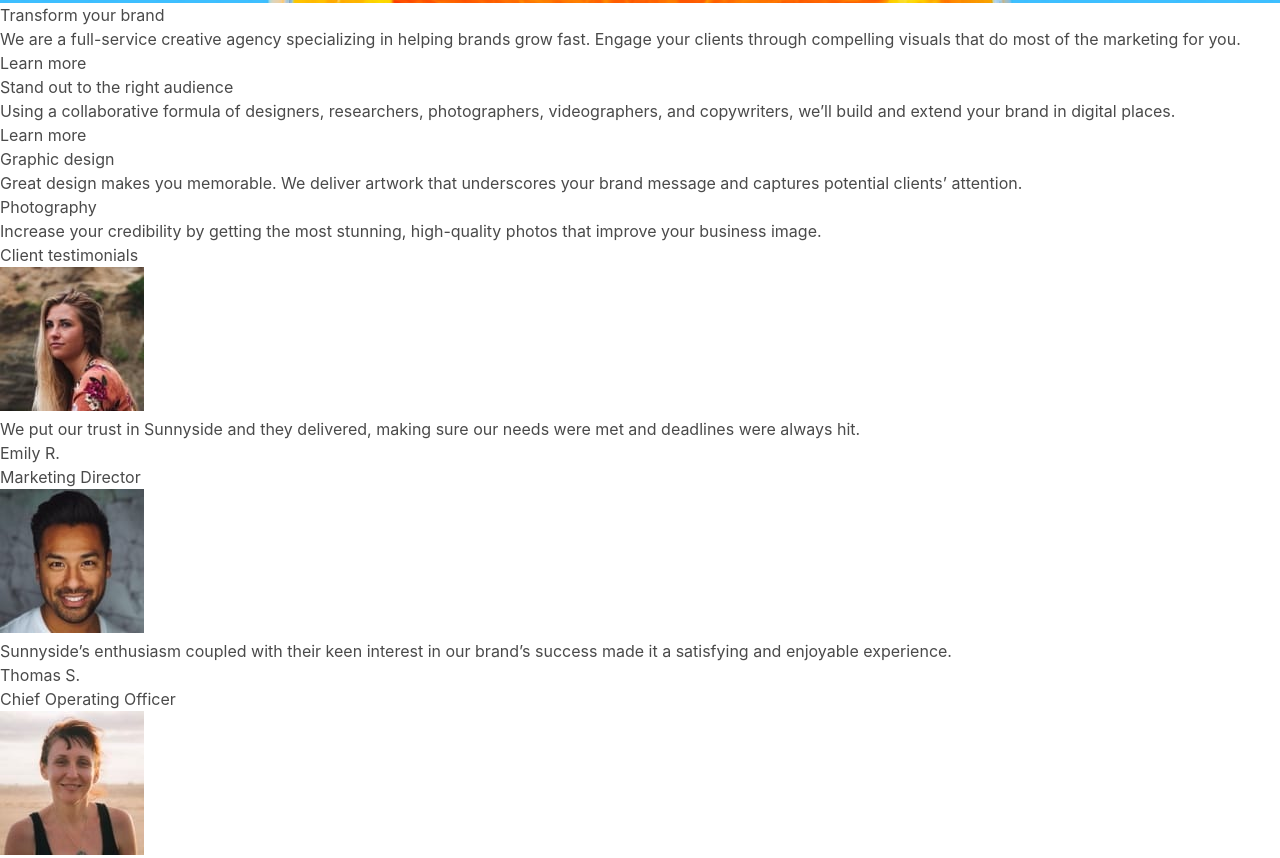
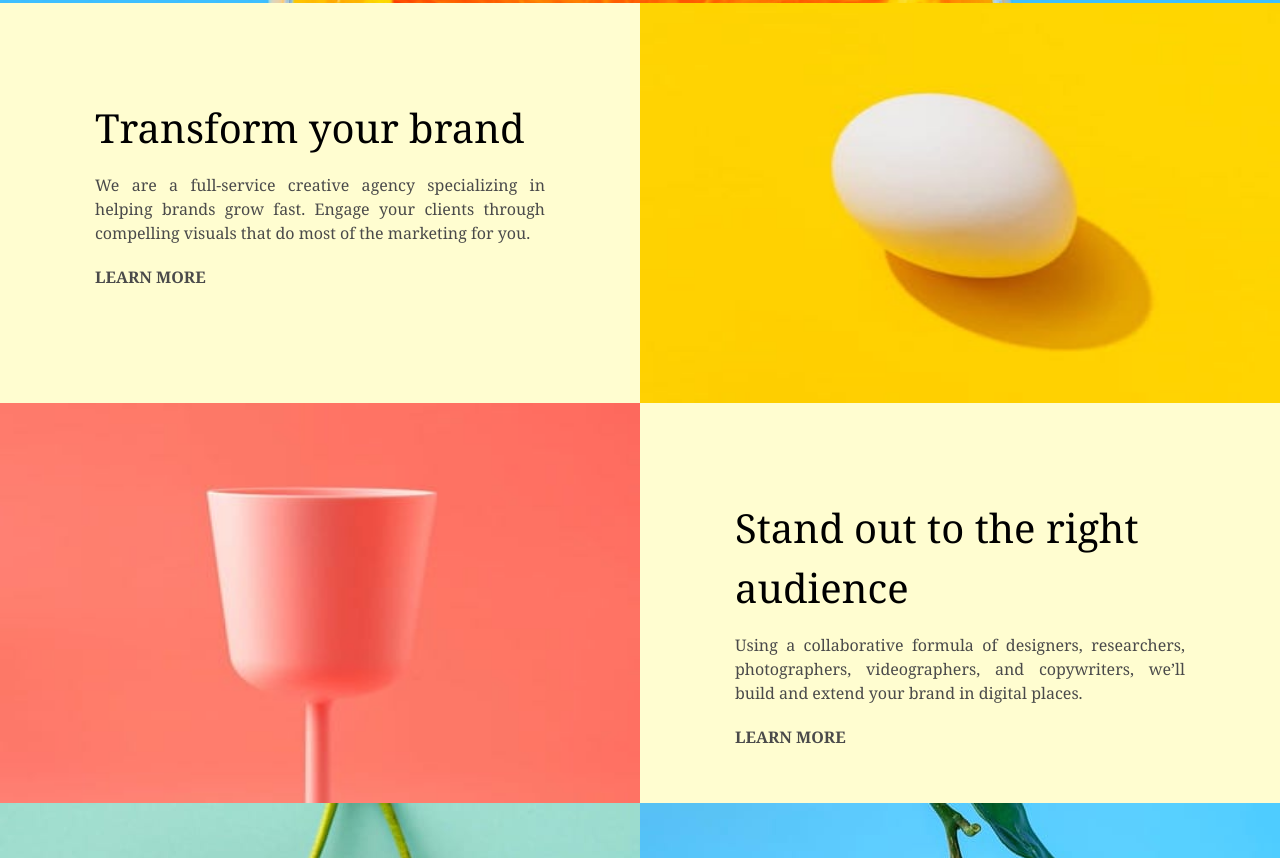
Before and after one commit to steljic/Blogr-landing-page, a website: page src/components/index.html in a window 1280 px wide. Shown: the part 697-1555 px from the top of the page. Drawn offline with nearby package versions, Linux system fonts and the light colour scheme.

Commit message:
corrected images code below

```diff
--- a/src/components/index.html
+++ b/src/components/index.html
@@ -23,7 +23,11 @@
 		<!-- <script src="app.js"></script> -->
 		<section class="createClass">
 			<div class="creatives-image">
-				<nav class="navbar" role="navigation" aria-label="main navigation">
+				<nav
+					class="navbar"
+					role="navigation"
+					aria-label="main navigation"
+				>
 					<div class="navbar-brand">
 						<a class="navbar-item" href="https://bulma.io"
 							><span>sunnyside</span>
@@ -56,44 +60,51 @@
 			</div>
 		</section>
 		<section>
-			<div class="egg-image"></div>
-		</section>
-		<section>
+			<div class="egg-transform">
+				<img
+					class="egg-image"
+					src="/images/mobile/image-transform_1.jpg"
+				/>
 				<div class="transform">
 					<header>Transform your brand</header>
 					<p>
 						We are a full-service creative agency specializing in
 						helping brands grow fast. Engage your clients through
-					compelling visuals that do most of the marketing for you.
+						compelling visuals that do most of the marketing for
+						you.
 					</p>
 					<div class="learn">Learn more</div>
 				</div>
+			</div>
 		</section>
 		<section>
-			<div class="standout-image"></div>
-		</section>
-		<section>
+			<div class="standoutAll">
+				<img
+					class="standout-image"
+					src="/images/mobile/image-stand-out_1.jpg"
+				/>
 				<div class="standout">
 					<header>Stand out to the right audience</header>
 					<p>
 						Using a collaborative formula of designers, researchers,
-					photographers, videographers, and copywriters, we’ll build
-					and extend your brand in digital places.
+						photographers, videographers, and copywriters, we’ll
+						build and extend your brand in digital places.
 					</p>
 					<div class="learn">Learn more</div>
 				</div>
+			</div>
 		</section>
-		<section class="graphicClass">
+		<section class="graphic-photography">
+			<div class="graphicPhoto">
 				<div class="graphic-image">
 					<header>Graphic design</header>
 					<p>
-					Great design makes you memorable. We deliver artwork that
-					underscores your brand message and captures potential
-					clients’ attention.
+						Great design makes you memorable. We deliver artwork
+						that underscores your brand message and captures
+						potential clients’ attention.
 					</p>
 				</div>
-		</section>
-		<section class="photographyClass">
+
 				<div class="photography-image">
 					<header>Photography</header>
 					<p>
@@ -101,11 +112,13 @@
 						high-quality photos that improve your business image.
 					</p>
 				</div>
+			</div>
 		</section>
 		<section class="all-testimonial">
 			<div class="testimonial">
 				<header>Client testimonials</header>
 			</div>
+			<div class="container">
 				<img class="emily-image" src="/images/image-emily.jpg" />
 				<div class="emily">
 					<p>
@@ -119,22 +132,25 @@
 				<img class="thomas-image" src="/images/image-thomas.jpg" />
 				<div class="thomas">
 					<p>
-					Sunnyside’s enthusiasm coupled with their keen interest in
-					our brand’s success made it a satisfying and enjoyable
-					experience.
+						Sunnyside’s enthusiasm coupled with their keen interest
+						in our brand’s success made it a satisfying and
+						enjoyable experience.
 					</p>
 					<h3>Thomas S.</h3>
-				<header class="thomas-header">Chief Operating Officer</header>
+					<header class="thomas-header">
+						Chief Operating Officer
+					</header>
 				</div>
 
 				<img class="jennie-image" src="/images/image-jennie.jpg" />
 				<div class="jennie">
 					<p>
-					Incredible end result! Our sales increased over 400% when we
-					worked with Sunnyside. Highly recommended!
+						Incredible end result! Our sales increased over 400%
+						when we worked with Sunnyside. Highly recommended!
 					</p>
 					<h3>Jennie F.</h3>
 					<header class="jennie-header">Business Owner</header>
+				</div>
 			</div>
 		</section>
 		<section class="images">
--- a/src/components/style.css
+++ b/src/components/style.css
@@ -4,6 +4,30 @@
 
 .navbar {
 	background-image: url(/images/mobile/image-header_1.jpg);
+}
+
+.navbar-end a {
+	color: whitesmoke;
+	border-radius: 20px;
+	margin-left: 20px;
+	font-family: 'Barlow', sans-serif;
+	font-weight: 900;
+}
+
+.navbar-link.is-active,
+.navbar-link:focus,
+.navbar-link:focus-within,
+.navbar-link:hover,
+a.navbar-item.is-active,
+a.navbar-item:focus,
+a.navbar-item:focus-within,
+a.navbar-item:hover {
+	color: black;
+	font-family: Georgia, 'Times New Roman', Times, serif;
+}
+
+.navbar-end {
+	margin-right: 50px;
 }
 
 .creatives-image {
@@ -20,6 +44,7 @@
 
 .navbar-item span {
 	font-family: Georgia, 'Times New Roman', Times, serif;
+	font-weight: 900;
 }
 
 h1 {
@@ -27,14 +52,247 @@ h1 {
 	text-align: center;
 	color: white;
 	font-family: Georgia, 'Times New Roman', Times, serif;
-	padding-bottom: 100px;
+	text-transform: uppercase;
+	margin-top: 30px;
 }
 
 .arrow-image {
 	height: 100px;
-	left: 170px;
-	top: 65px;
+	left: 630px;
+	top: 165px;
 	position: relative;
+}
+
+.transform header {
+	color: black;
+	text-align: left;
+	font-size: 40px;
+	margin-bottom: 15px;
+	font-family: Georgia, 'Times New Roman', Times, serif;
+}
+
+.learn {
+	text-align: left;
+	margin-top: 20px;
+	font-weight: 900;
+	text-transform: uppercase;
+	font-family: Georgia, 'Times New Roman', Times, serif;
+}
+
+.transform {
+	padding: 20px;
+	background-color: #fffdd0;
+	width: 640px;
+	height: 400px;
+	padding: 95px;
+}
+
+.transform p {
+	text-align: justify;
+	font-family: Georgia, 'Times New Roman', Times, serif;
+}
+
+.egg-image {
+	background-image: url(/images/desktop/image-transform.jpg);
+	height: 400px;
+	width: 640px;
+	background-repeat: no-repeat;
+	background-position: center;
+}
+
+.egg-transform {
+	display: flex;
+	flex-flow: row-reverse wrap;
+}
+
+.standout-image {
+	background-image: url(/images/desktop/image-stand-out.jpg);
+	height: 400px;
+	width: 640px;
+	background-repeat: no-repeat;
+	background-position: center;
+}
+
+.standout header {
+	color: black;
+	text-align: left;
+	font-size: 40px;
+	margin-bottom: 15px;
+	font-family: Georgia, 'Times New Roman', Times, serif;
+}
+
+.standout {
+	padding: 20px;
+	background-color: #fffdd0;
+	width: 640px;
+	height: 400px;
+	padding: 95px;
+}
+
+.standout p {
+	text-align: justify;
+	font-family: Georgia, 'Times New Roman', Times, serif;
+}
+
+.standoutAll {
+	display: flex;
+	flex-flow: row wrap;
+}
+
+.graphic-image {
+	background-image: url(/images/desktop/image-graphic-design.jpg);
+	height: 600px;
+	width: 640px;
+	background-repeat: no-repeat;
+	background-position: center;
+	padding: 30px;
+}
+
+.graphic-image header {
+	text-align: center;
+	font-size: 40px;
+	margin-bottom: 15px;
+	position: relative;
+	top: 345px;
+	font-family: 'Fraunces', serif;
+}
+
+.graphic-image p {
+	text-align: center;
+	font-size: 12px;
+	font-weight: 900;
+	margin-bottom: 15px;
+	position: relative;
+	top: 350px;
+	font-family: 'Fraunces', serif;
+	padding: 0 120px;
+}
+
+.photography-image {
+	background-image: url(/images/desktop/image-photography.jpg);
+	height: 600px;
+	width: 640px;
+	background-repeat: no-repeat;
+	background-position: center;
+	padding: 30px;
+}
+
+.photography-image header {
+	text-align: center;
+	font-size: 40px;
+	margin-bottom: 15px;
+	position: relative;
+	top: 345px;
+	font-family: 'Fraunces', serif;
+}
+
+.photography-image p {
+	text-align: center;
+	font-size: 12px;
+	font-weight: 900;
+	margin-bottom: 15px;
+	position: relative;
+	top: 350px;
+	font-family: 'Fraunces', serif;
+	padding: 0 120px;
+}
+
+.graphicPhoto {
+	display: flex;
+	flex-flow: row wrap;
+}
+
+.all-testimonial {
+	padding: 30px;
+	background-color: #fffdd0;
+}
+
+.testimonial header {
+	text-align: center;
+	text-transform: uppercase;
+	font-weight: 900;
+	color: grey;
+	margin-top: 30px;
+	margin-bottom: 40px;
+	font-family: Georgia, 'Times New Roman', Times, serif;
+}
+
+.emily-image {
+	border-radius: 80px;
+	height: 80px;
+	display: block;
+	margin-left: auto;
+	margin-right: auto;
+	margin-bottom: 30px;
+}
+
+.emily-header {
+	text-align: center;
+	margin-top: 10px;
+	margin-bottom: 50px;
+	font-family: Georgia, 'Times New Roman', Times, serif;
+	font-size: 12px;
+	font-weight: bold;
+}
+
+.emily p {
+	text-align: center;
+	margin-bottom: 30px;
+	font-family: Georgia, 'Times New Roman', Times, serif;
+}
+
+.thomas-image {
+	border-radius: 80px;
+	height: 80px;
+	display: block;
+	margin-left: auto;
+	margin-right: auto;
+	margin-bottom: 30px;
+}
+
+.thomas-header {
+	text-align: center;
+	margin-top: 10px;
+	margin-bottom: 50px;
+	font-size: 12px;
+	font-weight: bold;
+	font-family: Georgia, 'Times New Roman', Times, serif;
+}
+
+.thomas p {
+	text-align: center;
+	margin-bottom: 30px;
+	font-family: Georgia, 'Times New Roman', Times, serif;
+}
+
+.jennie-image {
+	border-radius: 80px;
+	height: 80px;
+	display: block;
+	margin-left: auto;
+	margin-right: auto;
+	margin-bottom: 30px;
+}
+
+.jennie-header {
+	text-align: center;
+	margin-top: 10px;
+	margin-bottom: 50px;
+	font-size: 12px;
+	font-weight: bold;
+	font-family: Georgia, 'Times New Roman', Times, serif;
+}
+
+.jennie p {
+	text-align: center;
+	margin-bottom: 30px;
+	font-family: Georgia, 'Times New Roman', Times, serif;
+}
+
+h3 {
+	text-align: center;
+	font-weight: 900;
+	font-family: Georgia, 'Times New Roman', Times, serif;
 }
 
 @media only screen and (min-width: 320px) and (max-width: 768px) {
@@ -78,12 +336,16 @@ h1 {
 		position: relative;
 	}
 
+	.egg-transform {
+		display: flex;
+		flex-flow: row wrap;
+	}
+
 	.egg-image {
-		background-image: url(/images/mobile/image-transform_1.jpg);
+		background-image: url(/images/mobile/image-transform.jpg);
 		height: 300px;
-		width: auto;
+		width: 1000px;
 		background-repeat: no-repeat;
-		background-position: center;
 	}
 
 	.transform header {
@@ -112,12 +374,16 @@ h1 {
 		font-family: Georgia, 'Times New Roman', Times, serif;
 	}
 
+	.standoutAll {
+		display: flex;
+		flex-flow: row wrap;
+	}
+
 	.standout-image {
 		background-image: url(/images/mobile/image-stand-out_1.jpg);
 		height: 300px;
-		width: auto;
+		width: 1000px;
 		background-repeat: no-repeat;
-		background-position: center;
 	}
 
 	.standout header {
@@ -136,6 +402,11 @@ h1 {
 	.standout p {
 		text-align: center;
 		font-family: Georgia, 'Times New Roman', Times, serif;
+	}
+
+	.graphicPhoto {
+		display: flex;
+		flex-flow: row wrap;
 	}
 
 	.graphic-image {
@@ -164,6 +435,7 @@ h1 {
 		position: relative;
 		top: 350px;
 		font-family: 'Fraunces', serif;
+		padding: 0 10px;
 	}
 
 	.photography-image {
@@ -192,6 +464,7 @@ h1 {
 		position: relative;
 		top: 350px;
 		font-family: 'Fraunces', serif;
+		padding: 0 10px;
 	}
 
 	.all-testimonial {
```
Lines whose indentation alone changed are shown as unchanged.
